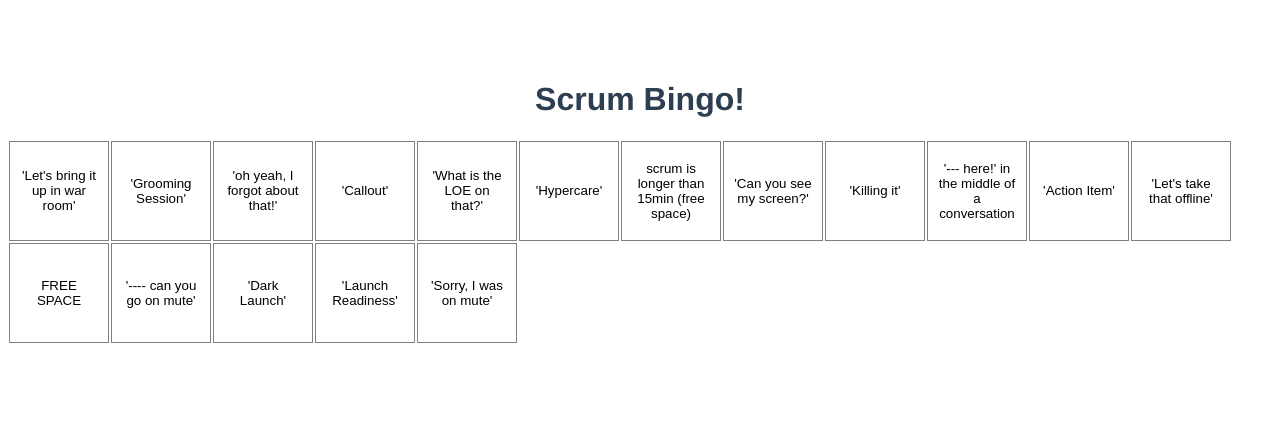
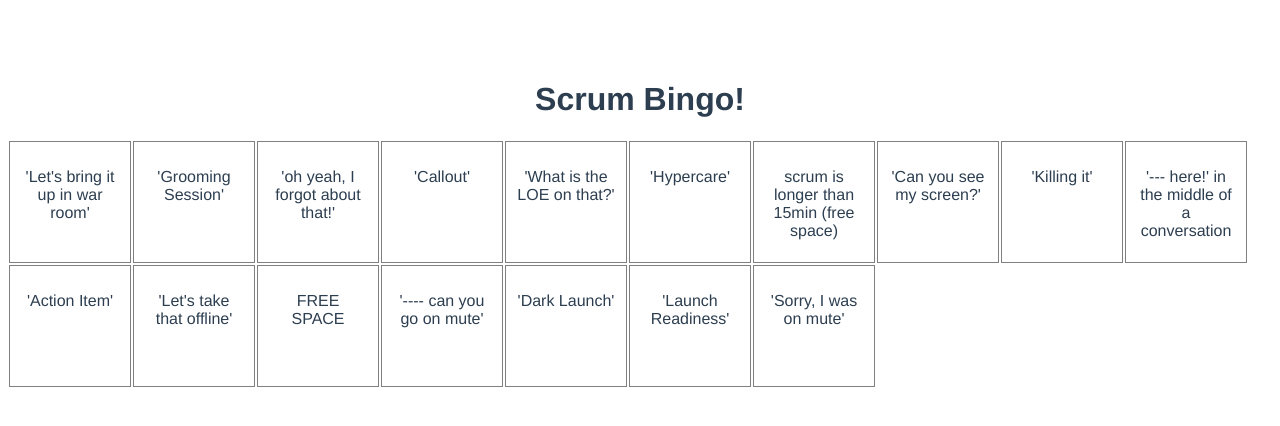
Before and after one commit to jsonpoindexter/meeting-bingo, a Vue app: page / in a window 1280 px wide. Shown: the top 426 px of the page. Built offline with nearby package versions, Linux system fonts and the light colour scheme.

Commit message:
Revert "Make Boxes use buttons > divs"
This reverts commit 7d52b26a

```diff
--- a/src/components/GameSheet/Box.vue
+++ b/src/components/GameSheet/Box.vue
@@ -1,7 +1,7 @@
 <template>
-  <button class="box">
-    {{ label }}
-  </button>
+  <div class="box">
+    <p>{{ label }}</p>
+  </div>
 </template>
 
 <script lang="ts">
@@ -19,7 +19,5 @@ export default class Box extends Vue {
   border: 1px solid grey;
   margin: 1px;
   padding: 10px;
-  background: none;
-  outline: none;
 }
 </style>
```
